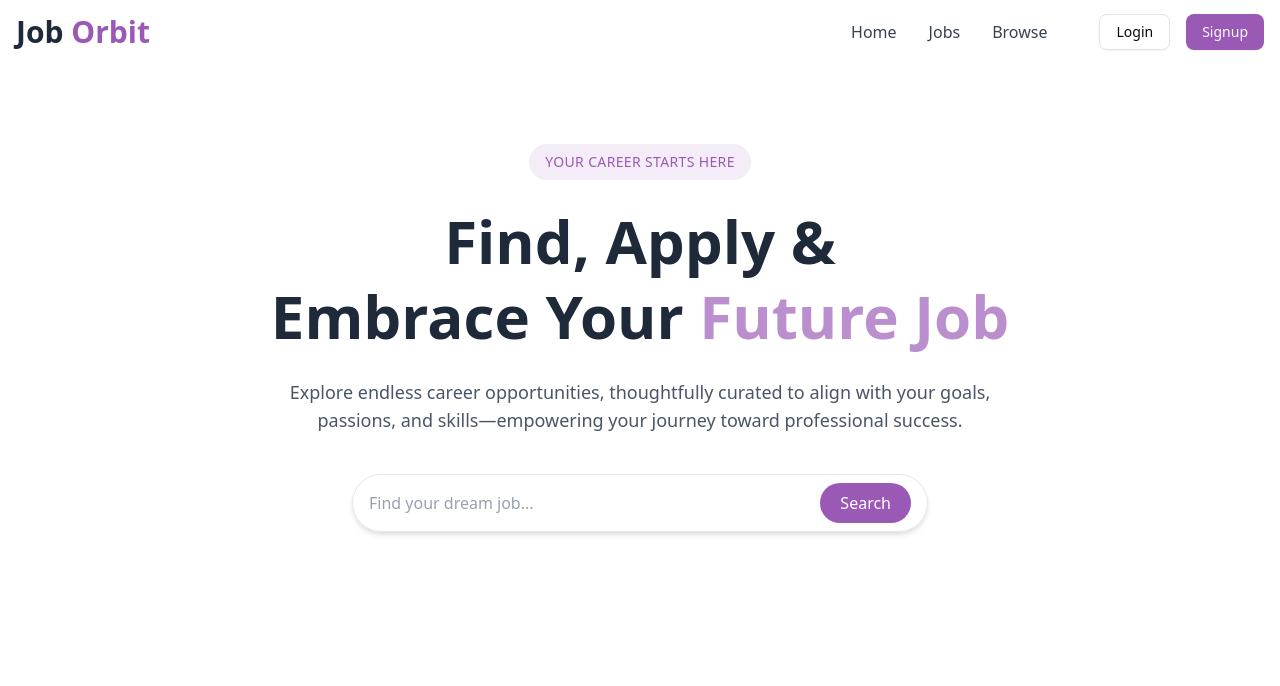
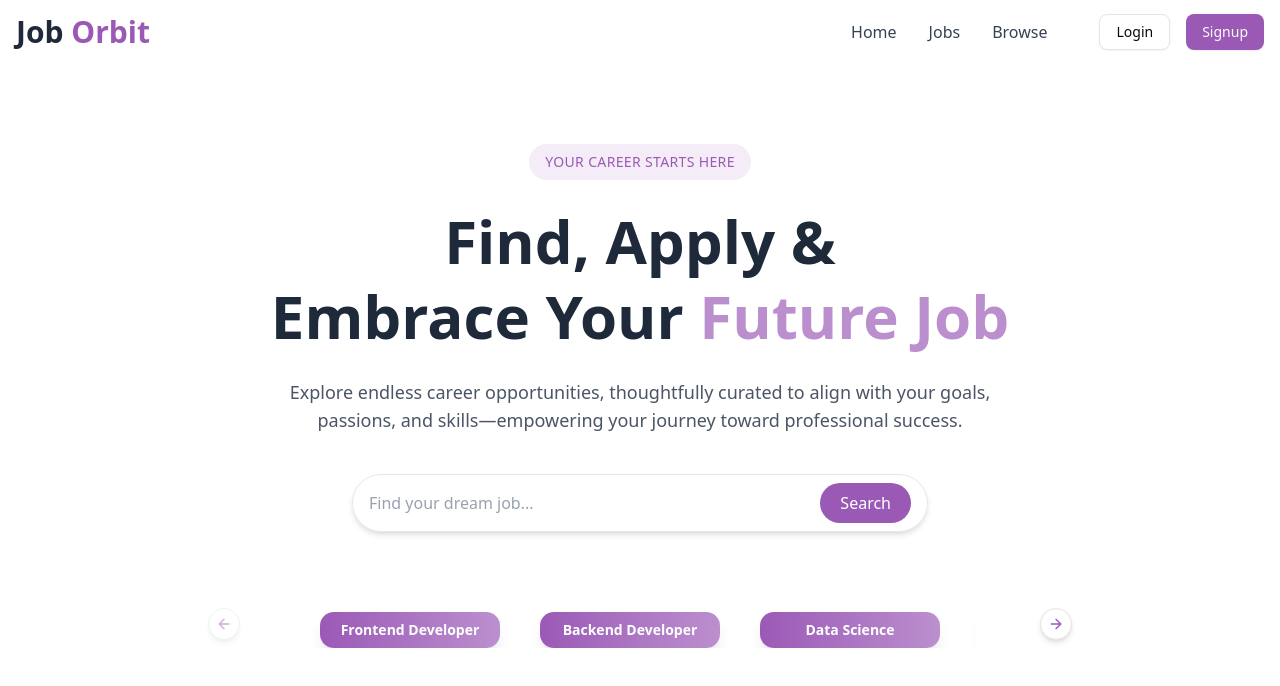
Before and after one commit to Anupama-n/job-portal, a React (Vite) app in the folder frontend/: page / in a window 1280 px wide. Shown: the top 686 px of the page. Built offline with nearby package versions, Linux system fonts and the light colour scheme.

Commit message:
changes to the home page

```diff
--- a/frontend/package.json
+++ b/frontend/package.json
@@ -20,6 +20,7 @@
     "axios": "^1.8.4",
     "class-variance-authority": "^0.7.1",
     "clsx": "^2.1.1",
+    "embla-carousel-react": "^8.6.0",
     "lucide-react": "^0.487.0",
     "next-themes": "^0.4.6",
     "react": "^19.0.0",
--- /dev/null
+++ b/frontend/src/components/CategoryCarousel.jsx
@@ -0,0 +1,44 @@
+import React from 'react'
+import { Carousel, CarouselContent, CarouselItem, CarouselNext, CarouselPrevious } from './ui/carousel'
+import { Button } from './ui/button'
+
+const category = [
+    "Frontend Developer",
+    "Backend Developer",
+    "Data Science",
+    "Graphic Designer",
+    "FullStack Developer",
+    "UI/UX Designer",
+    "Machine Learning Engineer",
+    "Mobile App Developer",
+    "Cybersecurity Specialist"
+]
+
+const CategoryCarousel = () => {
+  return (
+    <div className="relative w-full max-w-2xl mx-auto">
+        <Carousel className="w-full">
+            <CarouselContent className="flex items-center space-x-6 px-4 w-155">
+
+                    {
+                        category.map((cat, index) => (
+                            <CarouselItem key={index} className='md: basis-1/2 lg:basis-1/3'>
+
+                                <Button  className="w-full py-3 px-8 text-sm font-semibold text-white bg-gradient-to-r from-[#9B59B6] to-[#BB8FCE] rounded-xl shadow-lg hover:brightness-110 ">{cat}</Button>
+                            </CarouselItem>
+                        ))
+                    }
+
+            </CarouselContent>
+            <div className="absolute top-1/3 left-[-3rem] transform -translate-y-1/2 z-10">
+                <CarouselPrevious className="p-3 bg-white text-[#9B59B6] rounded-full shadow-md hover:bg-[#F4ECF7] hover:text-[#BB8FCE] transition-all duration-200"/>
+            </div>
+            <div className="absolute top-1/3 right-[-3rem] transform -translate-y-1/2 z-10">
+                <CarouselNext className="p-3 bg-white text-[#9B59B6] rounded-full shadow-md hover:bg-[#F4ECF7] hover:text-[#BB8FCE] transition-all duration-200" />
+            </div>
+        </Carousel>
+    </div>
+  )
+}
+
+export default CategoryCarousel
--- a/frontend/src/components/home.jsx
+++ b/frontend/src/components/home.jsx
@@ -1,13 +1,15 @@
 import React from 'react'
 import Navbar from './shared/Navbar'
 import HeroSection from './HeroSection'
+import CategoryCarousel from './CategoryCarousel'
 
 const Home = () => {
   return (
     <div>
         <Navbar/>
         <HeroSection/>
-        {/* <CategoryCarousel/>
+        <CategoryCarousel/>
+        {/*
         <LatestJobs/>
         <Footer/> */}
     </div>
--- /dev/null
+++ b/frontend/src/components/ui/carousel.jsx
@@ -0,0 +1,194 @@
+import * as React from "react"
+import useEmblaCarousel from "embla-carousel-react";
+import { ArrowLeft, ArrowRight } from "lucide-react"
+
+import { cn } from "@/lib/utils"
+import { Button } from "@/components/ui/button"
+
+const CarouselContext = React.createContext(null)
+
+function useCarousel() {
+  const context = React.useContext(CarouselContext)
+
+  if (!context) {
+    throw new Error("useCarousel must be used within a <Carousel />")
+  }
+
+  return context
+}
+
+function Carousel({
+  orientation = "horizontal",
+  opts,
+  setApi,
+  plugins,
+  className,
+  children,
+  ...props
+}) {
+  const [carouselRef, api] = useEmblaCarousel({
+    ...opts,
+    axis: orientation === "horizontal" ? "x" : "y",
+  }, plugins)
+  const [canScrollPrev, setCanScrollPrev] = React.useState(false)
+  const [canScrollNext, setCanScrollNext] = React.useState(false)
+
+  const onSelect = React.useCallback((api) => {
+    if (!api) return
+    setCanScrollPrev(api.canScrollPrev())
+    setCanScrollNext(api.canScrollNext())
+  }, [])
+
+  const scrollPrev = React.useCallback(() => {
+    api?.scrollPrev()
+  }, [api])
+
+  const scrollNext = React.useCallback(() => {
+    api?.scrollNext()
+  }, [api])
+
+  const handleKeyDown = React.useCallback((event) => {
+    if (event.key === "ArrowLeft") {
+      event.preventDefault()
+      scrollPrev()
+    } else if (event.key === "ArrowRight") {
+      event.preventDefault()
+      scrollNext()
+    }
+  }, [scrollPrev, scrollNext])
+
+  React.useEffect(() => {
+    if (!api || !setApi) return
+    setApi(api)
+  }, [api, setApi])
+
+  React.useEffect(() => {
+    if (!api) return
+    onSelect(api)
+    api.on("reInit", onSelect)
+    api.on("select", onSelect)
+
+    return () => {
+      api?.off("select", onSelect)
+    };
+  }, [api, onSelect])
+
+  return (
+    <CarouselContext.Provider
+      value={{
+        carouselRef,
+        api: api,
+        opts,
+        orientation:
+          orientation || (opts?.axis === "y" ? "vertical" : "horizontal"),
+        scrollPrev,
+        scrollNext,
+        canScrollPrev,
+        canScrollNext,
+      }}>
+      <div
+        onKeyDownCapture={handleKeyDown}
+        className={cn("relative", className)}
+        role="region"
+        aria-roledescription="carousel"
+        data-slot="carousel"
+        {...props}>
+        {children}
+      </div>
+    </CarouselContext.Provider>
+  );
+}
+
+function CarouselContent({
+  className,
+  ...props
+}) {
+  const { carouselRef, orientation } = useCarousel()
+
+  return (
+    <div
+      ref={carouselRef}
+      className="overflow-hidden"
+      data-slot="carousel-content">
+      <div
+        className={cn(
+          "flex",
+          orientation === "horizontal" ? "-ml-4" : "-mt-4 flex-col",
+          className
+        )}
+        {...props} />
+    </div>
+  );
+}
+
+function CarouselItem({
+  className,
+  ...props
+}) {
+  const { orientation } = useCarousel()
+
+  return (
+    <div
+      role="group"
+      aria-roledescription="slide"
+      data-slot="carousel-item"
+      className={cn(
+        "min-w-0 shrink-0 grow-0 basis-full",
+        orientation === "horizontal" ? "pl-4" : "pt-4",
+        className
+      )}
+      {...props} />
+  );
+}
+
+function CarouselPrevious({
+  className,
+  variant = "outline",
+  size = "icon",
+  ...props
+}) {
+  const { orientation, scrollPrev, canScrollPrev } = useCarousel()
+
+  return (
+    <Button
+      data-slot="carousel-previous"
+      variant={variant}
+      size={size}
+      className={cn("absolute size-8 rounded-full", orientation === "horizontal"
+        ? "top-1/2 -left-12 -translate-y-1/2"
+        : "-top-12 left-1/2 -translate-x-1/2 rotate-90", className)}
+      disabled={!canScrollPrev}
+      onClick={scrollPrev}
+      {...props}>
+      <ArrowLeft />
+      <span className="sr-only">Previous slide</span>
+    </Button>
+  );
+}
+
+function CarouselNext({
+  className,
+  variant = "outline",
+  size = "icon",
+  ...props
+}) {
+  const { orientation, scrollNext, canScrollNext } = useCarousel()
+
+  return (
+    <Button
+      data-slot="carousel-next"
+      variant={variant}
+      size={size}
+      className={cn("absolute size-8 rounded-full", orientation === "horizontal"
+        ? "top-1/2 -right-12 -translate-y-1/2"
+        : "-bottom-12 left-1/2 -translate-x-1/2 rotate-90", className)}
+      disabled={!canScrollNext}
+      onClick={scrollNext}
+      {...props}>
+      <ArrowRight />
+      <span className="sr-only">Next slide</span>
+    </Button>
+  );
+}
+
+export { Carousel, CarouselContent, CarouselItem, CarouselPrevious, CarouselNext };
```
Also changed, not shown: 1 other file (tests, documents, lock files or other folders).
